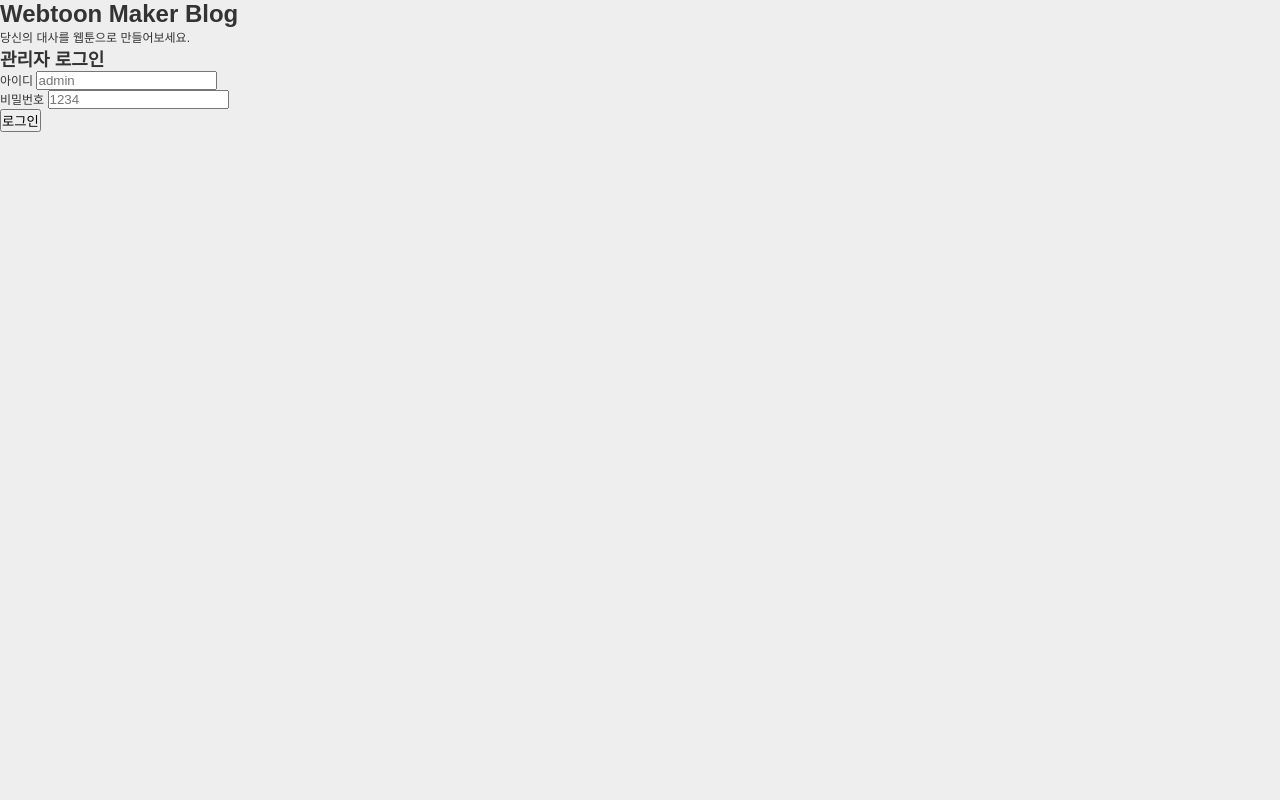
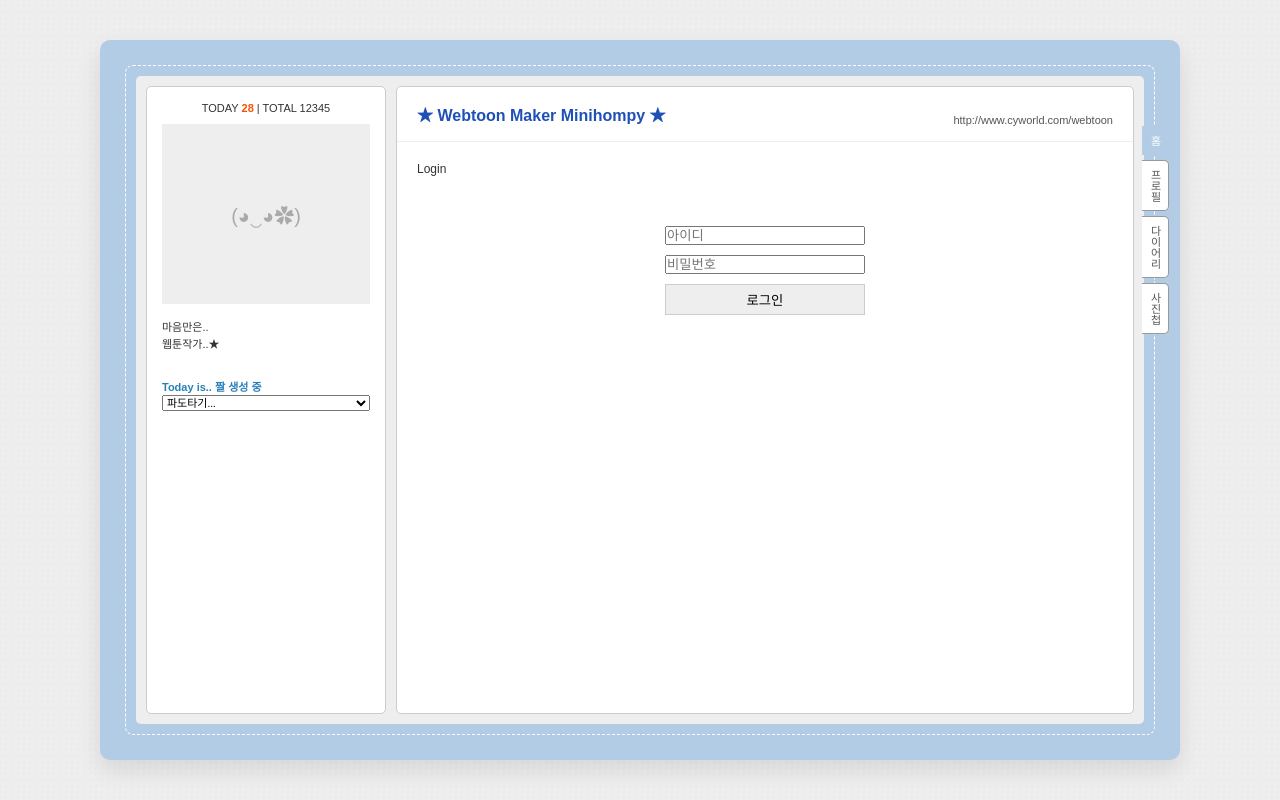
Before and after one commit to kwh120207jp/webtoonchat, a website: page public/index.html in a window 1280 px wide. Drawn offline with Linux system fonts and the light colour scheme.

Commit message:
Update index.html

```diff
--- a/public/index.html
+++ b/public/index.html
@@ -3,81 +3,107 @@
 <head>
     <meta charset="UTF-8">
     <meta name="viewport" content="width=device-width, initial-scale=1.0">
-    <title>웹툰 짤 생성기 - Admin</title>
+    <title>Cycorld - Webtoon Maker</title>
     <link rel="stylesheet" href="style.css">
 </head>
 <body>
+    <div class="cyworld-bg">
+        <div class="cyworld-container">
+            <!-- 도트 배경 패턴 라인 -->
+            <div class="dot-line-outer">
+                <div class="content-wrapper">
 
-    <div class="container">
-        <!-- 헤더 영역 -->
-        <header class="blog-header">
-            <h1>Webtoon Maker Blog</h1>
-            <p>당신의 대사를 웹툰으로 만들어보세요.</p>
-        </header>
+                    <!-- 왼쪽 컬럼 (프로필) -->
+                    <aside class="left-column">
+                        <div class="profile-box">
+                            <div class="today-count">TODAY <span class="red">28</span> | TOTAL 12345</div>
+                            <div class="profile-img-area">
+                                <div class="profile-placeholder">
+                                    (◕‿◕✿)
+                                </div>
+                            </div>
+                            <div class="profile-text">
+                                마음만은..<br>
+                                웹툰작가..★<br>
+                                <br>
+                                <span class="emotion">Today is.. 짤 생성 중</span>
+                            </div>
+                            <div class="history-dropdown">
+                                <select>
+                                    <option>파도타기...</option>
+                                </select>
+                            </div>
+                        </div>
+                    </aside>
 
-        <!-- 1. 로그인 섹션 -->
-        <section id="login-section" class="card">
-            <h2>관리자 로그인</h2>
-            <form id="login-form">
-                <div class="input-group">
-                    <label for="userid">아이디</label>
-                    <input type="text" id="userid" placeholder="admin" required>
-                </div>
-                <div class="input-group">
-                    <label for="userpw">비밀번호</label>
-                    <input type="password" id="userpw" placeholder="1234" required>
-                </div>
-                <button type="submit" class="btn-primary">로그인</button>
-            </form>
-        </section>
-
-        <!-- 2. 글쓰기(이미지 생성) 섹션 (초기엔 숨김) -->
-        <section id="write-section" class="card hidden">
-            <div class="section-header">
-                <h2>새 글 작성</h2>
-                <button id="logout-btn" class="btn-text">로그아웃</button>
+                    <!-- 오른쪽 컬럼 (콘텐츠) -->
+                    <main class="right-column">
+                        <div class="title-bar">
+                            <h1 class="home-title">★ Webtoon Maker Minihompy ★</h1>
+                            <div class="url-link">http://www.cyworld.com/webtoon</div>
                         </div>
 
-            <div class="editor-layout">
+                        <div class="main-content-box">
+                            <!-- 로그인 섹션 -->
+                            <div id="login-section" class="diary-section">
+                                <div class="date-header">Login</div>
+                                <form id="login-form" class="cy-form">
+                                    <input type="text" id="userid" placeholder="아이디" required>
+                                    <input type="password" id="userpw" placeholder="비밀번호" required>
+                                    <button type="submit" class="cy-btn">로그인</button>
+                                </form>
+                            </div>
+
+                            <!-- 글쓰기 및 피드 섹션 -->
+                            <div id="write-section" class="hidden">
+                                <!-- 탭 메뉴 -->
+                                <div class="menu-tabs">
+                                    <span class="tab active">Home</span>
+                                    <span class="tab">사진첩</span>
+                                    <span class="tab">다이어리</span>
+                                    <button id="logout-btn" class="logout-text">로그아웃</button>
+                                </div>
+
                                 <!-- 입력 폼 -->
-                <div class="form-area">
-                    <div class="input-group">
-                        <label for="image-select">장면 선택 (Image ID)</label>
-                        <!-- imageConfig.json에 등록된 ID들을 여기에 적어줍니다 -->
-                        <select id="image-select">
+                                <div class="post-write-area">
+                                    <div class="input-row">
+                                        <label>장면선택</label>
+                                        <!-- imageConfig.json에 있는 ID들을 넣으세요 -->
+                                        <select id="image-select" class="cy-input">
                                             <option value="example-scene-01">장면 1 (기본)</option>
                                             <option value="ending-cut">엔딩 컷</option>
-                            <!-- 필요하면 option을 더 추가하세요 -->
                                         </select>
                                     </div>
-
-                    <div class="input-group">
-                        <label for="dialogue">대사 입력</label>
-                        <textarea id="dialogue" rows="5" placeholder="여기에 대사를 입력하세요... (줄바꿈 가능)"></textarea>
+                                    <div class="input-row">
+                                        <label>대사입력</label>
+                                        <textarea id="dialogue" class="cy-input" rows="3" placeholder="대사를 입력하세요..."></textarea>
+                                    </div>
+                                    <div class="btn-row">
+                                        <button id="generate-btn" class="cy-btn-primary">등록</button>
+                                    </div>
                                 </div>
 
-                    <button id="generate-btn" class="btn-primary">이미지 생성하기</button>
+                                <hr class="cy-divider">
+
+                                <!-- 게시글 목록 (피드) -->
+                                <div id="feed-area" class="feed-list">
+                                    <!-- JS로 게시글이 여기에 추가됩니다 -->
+                                    <div class="loading-msg">게시글을 불러오는 중...</div>
                                 </div>
+                            </div>
+                        </div>
+                    </main>
 
-                <!-- 결과 미리보기 (블로그 포스트 스타일) -->
-                <div class="preview-area">
-                    <div class="blog-post">
-                        <div class="post-meta">2025년 11월 22일 &middot; 작성자: 관리자</div>
-                        <h3 class="post-title">생성된 웹툰 짤</h3>
-
-                        <!-- 이미지가 로딩되면 여기에 표시됩니다 -->
-                        <div class="image-container">
-                            <img id="result-image" src="" alt="생성된 이미지가 여기에 나타납니다" style="display:none;">
-                            <div id="placeholder-text">좌측에서 내용을 입력하고 버튼을 눌러주세요.</div>
-                        </div>
-
-                        <div class="post-content">
-                            <p>위 이미지는 실시간으로 생성되었습니다. 우클릭하여 저장하세요.</p>
+                    <!-- 우측 탭 (장식용) -->
+                    <div class="side-tabs">
+                        <div class="side-tab active">홈</div>
+                        <div class="side-tab">프로필</div>
+                        <div class="side-tab">다이어리</div>
+                        <div class="side-tab">사진첩</div>
                     </div>
                 </div>
             </div>
         </div>
-        </section>
     </div>
 
     <script src="script.js"></script>
```
Lines whose indentation alone changed are shown as unchanged.
